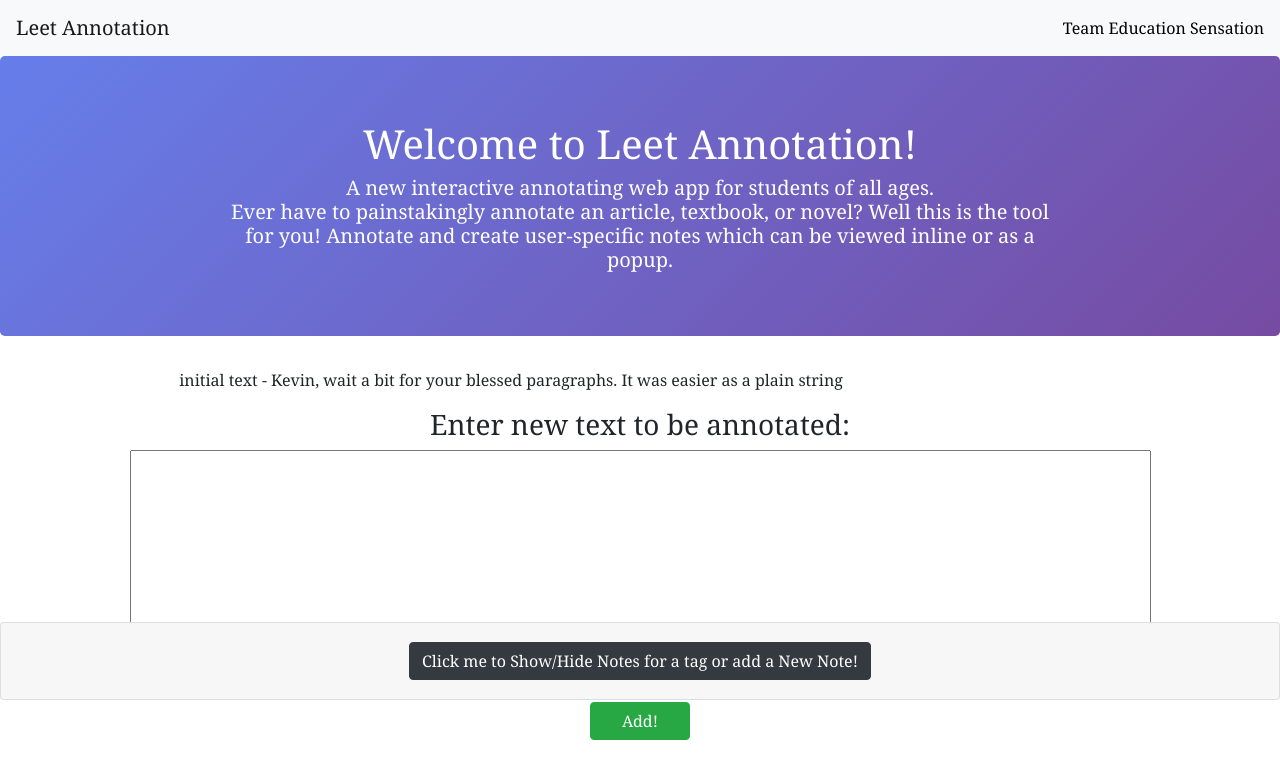
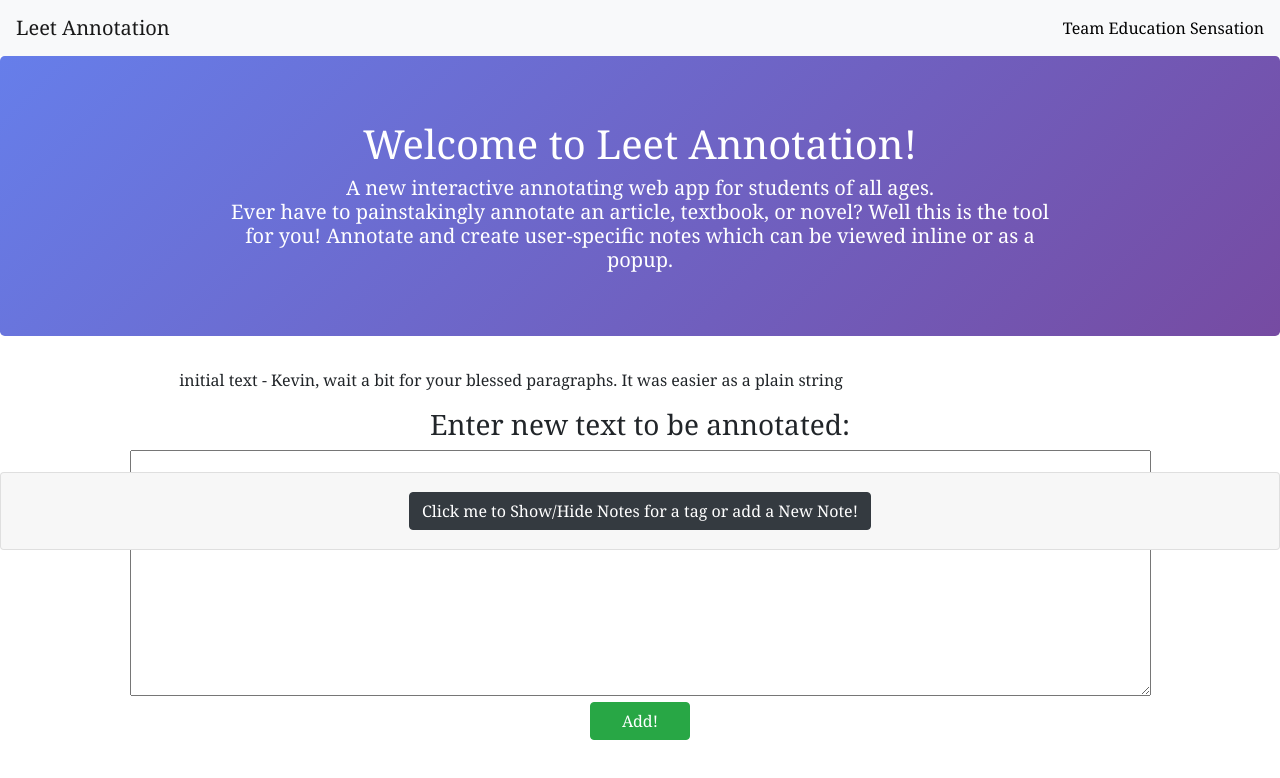
Before and after one commit to Education-Sensation/Leet-Annotation, a React (Create React App) app: page / in a window 1280 px wide. Shown: the top 778 px of the page. Built offline with nearby package versions, Linux system fonts and the light colour scheme.

Commit message:
Added a bit more whitespace

```diff
--- a/src/App.css
+++ b/src/App.css
@@ -66,7 +66,7 @@
 }
 
 #footer {
-  padding-bottom: 100px;
+  padding-bottom: 250px;
 }
 
 .newnote {
```
